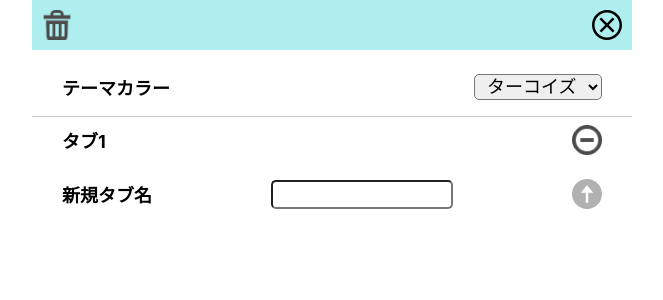
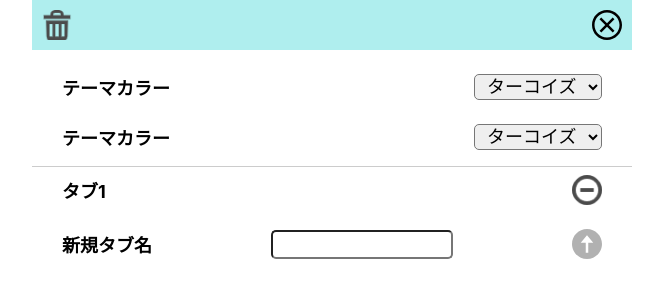
Before and after one commit to fuminaInoue/shopping-memo, a React (Create React App) app: page /setting in a window 1280 px wide. Shown: the top 300 px of the page, without its empty margins (308-971 px from the left). Built offline with nearby package versions, Linux system fonts and the light colour scheme.

Commit message:
fontSize設定

```diff
--- /dev/null
+++ b/src/components/organisms/FontSize.tsx
@@ -0,0 +1,41 @@
+/** @jsxImportSource @emotion/react */
+import React from 'react'
+import { css } from '@emotion/react'
+
+type Props = {}
+
+export const FontSize: React.FC<Props> = ({}) => {
+  return (
+    <>
+      <div css={contentsStyle}>
+        <div css={themeStyle}>テーマカラー</div>
+        <select css={themeSelectStyle} name="" id="">
+          <option value="#afeeee">ターコイズ</option>
+          <option value="#ffe4e1">ローズ</option>
+          <option value="#fffff0">アイボリー</option>
+          <option value="#9370db">むらさき</option>
+          <option value="#808080">グレー</option>
+        </select>
+      </div>
+    </>
+  )
+}
+
+const contentsStyle = css({
+  padding: '8px 0',
+  margin: '0 auto 8px',
+  width: '90%',
+  display: 'flex',
+  justifyContent: 'space-between',
+})
+
+const themeStyle = css({
+  fontWeight: 'bold',
+  fontSize: 18,
+})
+
+const themeSelectStyle = css({
+  fontSize: 18,
+  padding: '0 8px',
+  borderRadius: 5,
+})
--- a/src/components/organisms/index.tsx
+++ b/src/components/organisms/index.tsx
@@ -1,2 +1,3 @@
 export { TabSetting } from './TabSetting'
 export { ThemeColor } from './ThemeColor'
+export { FontSize } from './FontSize'
--- a/src/components/pages/Setting.tsx
+++ b/src/components/pages/Setting.tsx
@@ -2,7 +2,7 @@
 import React, { useEffect, useState } from 'react'
 import { css } from '@emotion/react'
 import { useNavigate } from 'react-router-dom'
-import { ThemeColor, TabSetting } from 'components/organisms'
+import { ThemeColor, TabSetting, FontSize } from 'components/organisms'
 import close from '../../images/close.svg'
 import trash from '../../images/trash.png'
 
@@ -33,6 +33,7 @@ export const Setting: React.FC<Props> = () => {
         <img src={close} alt="閉じる" onClick={() => navigate('/')} />
       </div>
       <ThemeColor setThemeColor={setThemeColor} />
+      <FontSize />
       <TabSetting />
     </>
   )
```
